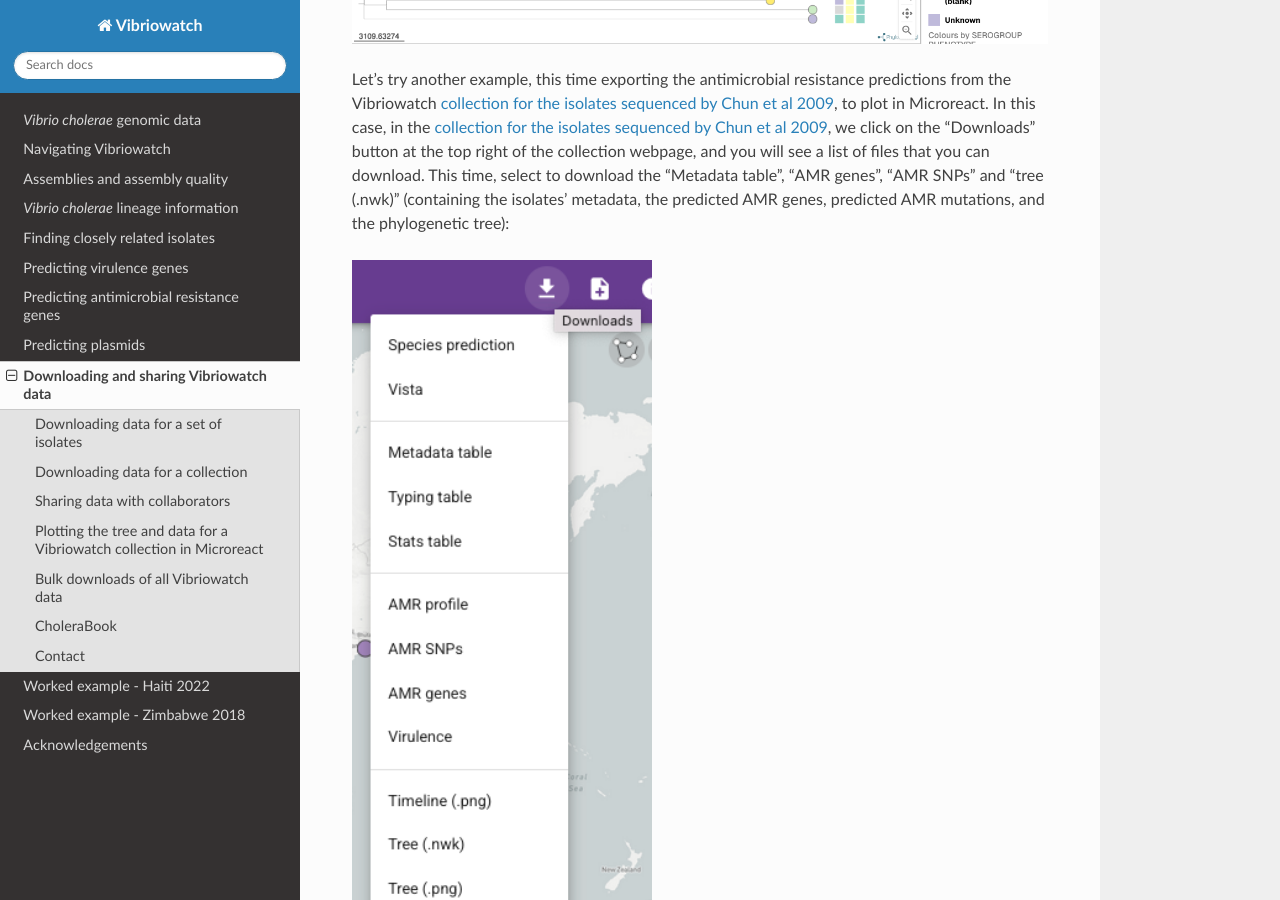
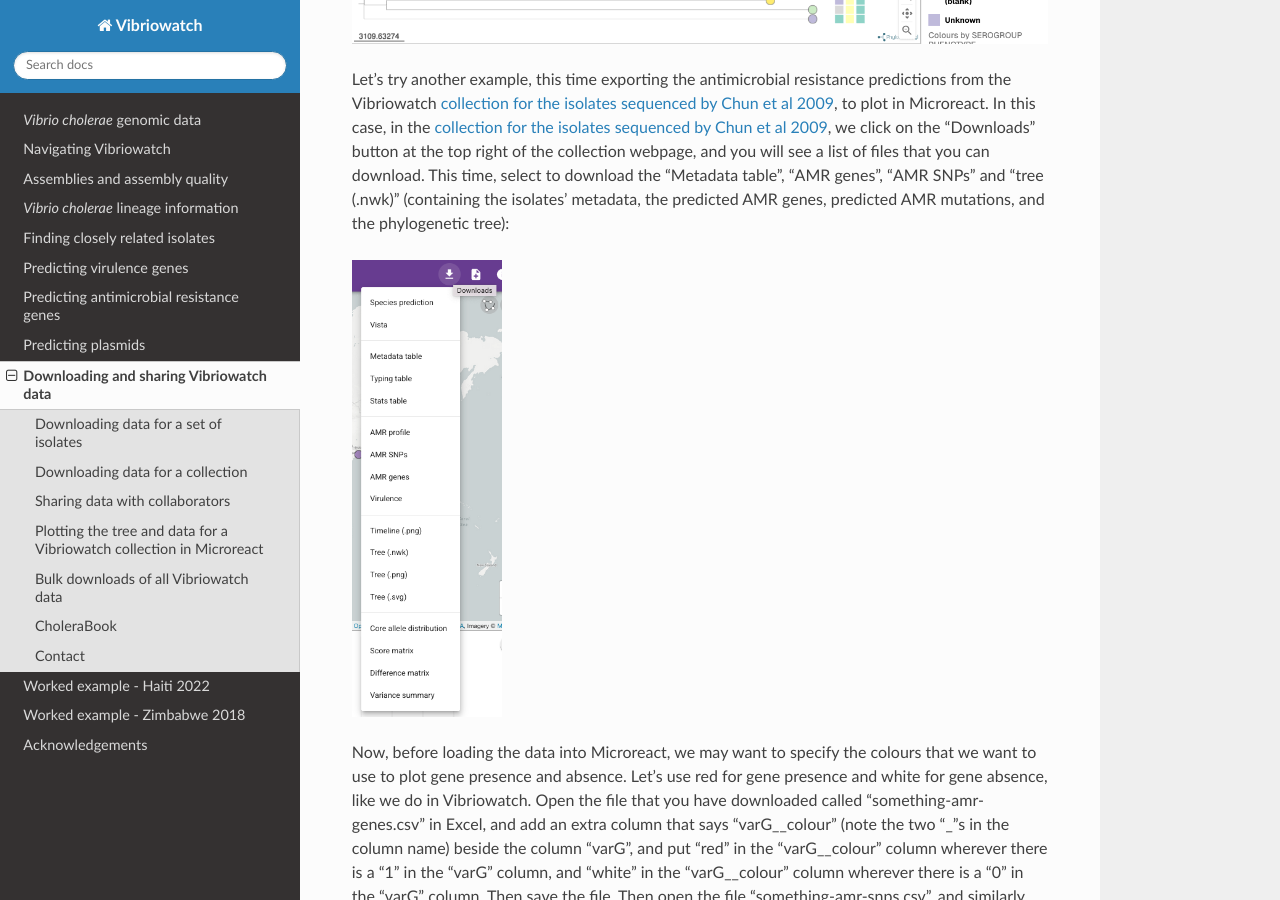
Before and after one commit to avrilcoghlan/vibriowatch, a Sphinx documentation site: the page built from docs/source/downloads.rst, in a window 1280 px wide and 900 px high, scrolled down 4832 px. Built offline with Sphinx 7.4.7 and the Read the Docs theme 3.1.0, drawn with Linux system fonts in a browser that asks for light colours.

Commit message:
Update downloads.rst

```diff
--- a/docs/source/downloads.rst
+++ b/docs/source/downloads.rst
@@ -154,7 +154,7 @@ and you will see a list of files that you can download. This time, select to dow
 .. _collection for the isolates sequenced by Chun et al 2009: https://pathogen.watch/collection/2c43jl3z2xs8-vibriowatch-collection-chun-et-al-2009
 
 .. image:: Picture160.png
-  :width: 300
+  :width: 150
 
 Now, before loading the data into Microreact, we may want to specify the colours that we want to use to plot gene presence and absence. Let's use red for
 gene presence and white for gene absence, like we do in Vibriowatch. Open the file that you have downloaded called "something-amr-genes.csv" in Excel,
@@ -171,7 +171,7 @@ the "Controls" button above the tree, and under "METADATA BLOCKS" click next to
 .. _Microreact: https://microreact.org/
 
 .. image:: Picture161.png
-  :width: 300
+  :width: 150
 
 Bulk downloads of all Vibriowatch data
 --------------------------------------
```
